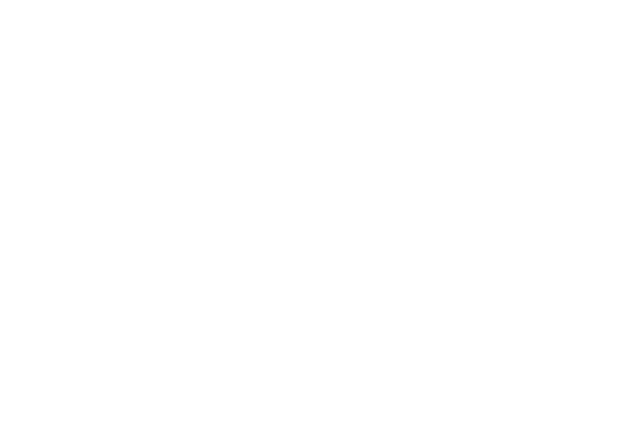
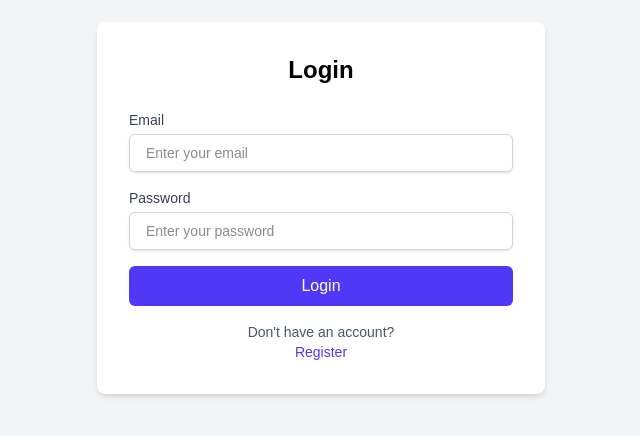
Before and after one commit to Honorine-Ishimwe/SpotMood, a Next.js app: page / in a window 1280 px wide. Shown: the part 192-628 px from the top of the page, without its empty margins (319-959 px from the left). Built offline with nearby package versions, Linux system fonts and the light colour scheme.

Commit message:
login oage

```diff
--- a/pages/index.js
+++ b/pages/index.js
@@ -13,7 +13,48 @@ const geistMono = Geist_Mono({
 
 export default function Login() {
   return (
-      <div className="">
-      </div>
+    <div className="flex items-center justify-center min-h-screen bg-gray-100">
+    <div className="bg-white p-8 rounded-lg shadow-md w-full max-w-md">
+      <h1 className="text-2xl font-bold mb-6 text-center text-black">Login</h1>
+      <form className="space-y-4">
+        <div>
+          <label htmlFor="email" className="block text-sm font-medium text-gray-700">
+            Email
+          </label>
+          <input
+            type="email"
+            id="email"
+            className="mt-1 block w-full px-4 py-2 border border-gray-300 rounded-md shadow-sm focus:ring-indigo-500 focus:border-indigo-500 sm:text-sm"
+            placeholder="Enter your email"
+          />
+        </div>
+        <div>
+          <label htmlFor="password" className="block text-sm font-medium text-gray-700">
+            Password
+          </label>
+          <input
+            type="password"
+            id="password"
+            className="mt-1 block w-full px-4 py-2 border border-gray-300 rounded-md shadow-sm focus:ring-indigo-500 focus:border-indigo-500 sm:text-sm"
+            placeholder="Enter your password"
+          />
+        </div>
+        <button
+          type="submit"
+          className="w-full bg-indigo-600 text-white py-2 px-4 rounded-md hover:bg-indigo-700 focus:outline-none focus:ring-2 focus:ring-indigo-500 focus:ring-offset-2"
+        >
+          Login
+        </button>
+      </form>
+      <div className="mt-4 text-center">
+        <p className="text-sm text-gray-600">
+          Don't have an account? <br />
+          <a href="/register" className="text-indigo-600 hover:underline">
+            Register
+          </a>
+        </p>
+    </div>
+    </div>
+    </div>
   );
 }
```
